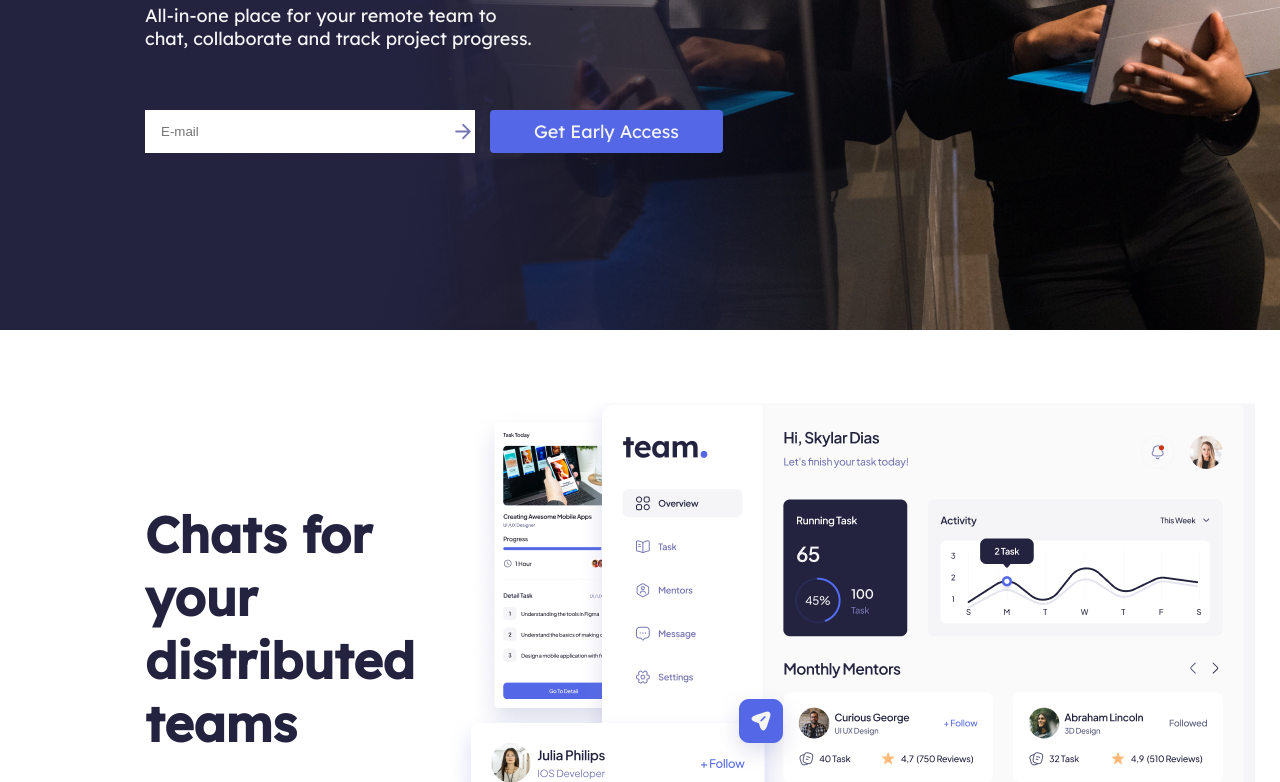
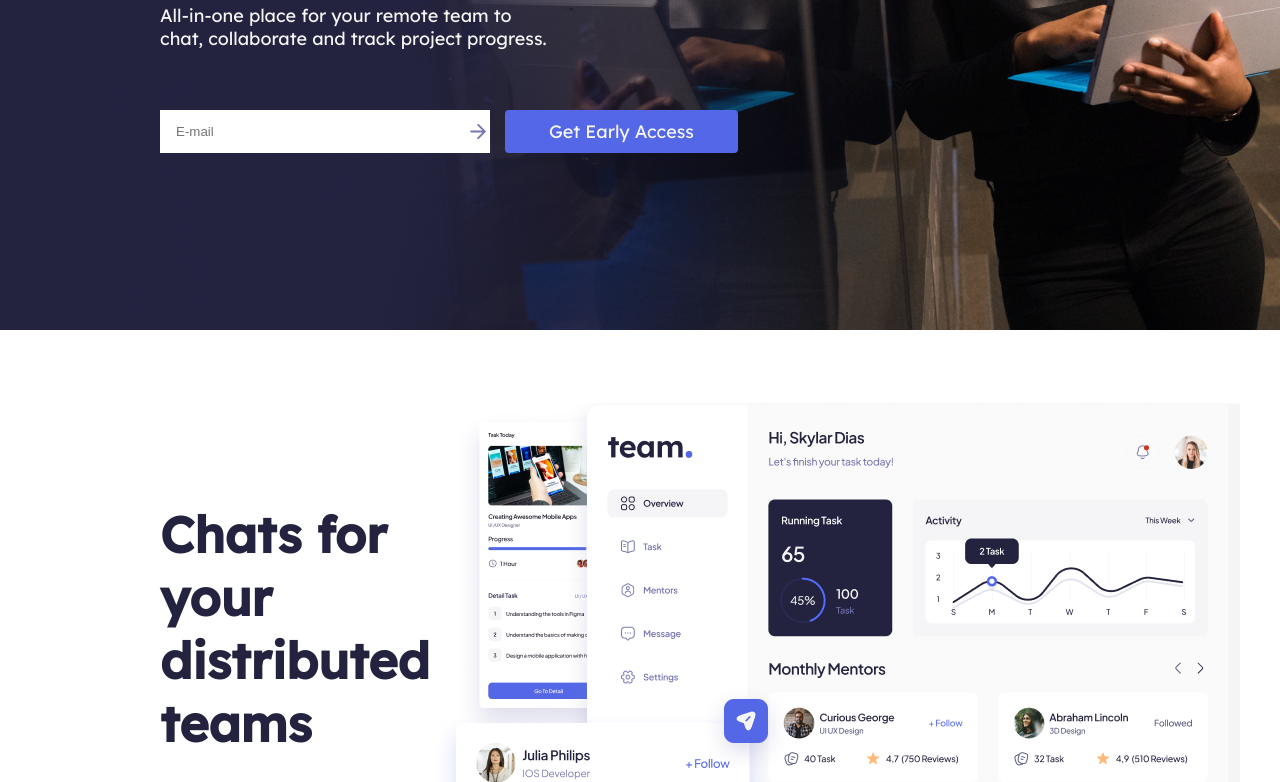
Before and after one commit to maxvakh2002/teamapp, a plain HTML site: page index.html in a window 1280 px wide. Shown: the part 470-1252 px from the top of the page. Drawn offline with Linux system fonts and the light colour scheme.

Commit message:
Update style.css

```diff
--- a/style.css
+++ b/style.css
@@ -3,7 +3,7 @@ body{
     background-repeat: no-repeat;
     font-family: 'Lexend Deca', sans-serif;
     margin: 0 auto;
-    max-width: 1230px;
+    max-width: 1200px;
 }
 
 /*hero start*/
```
